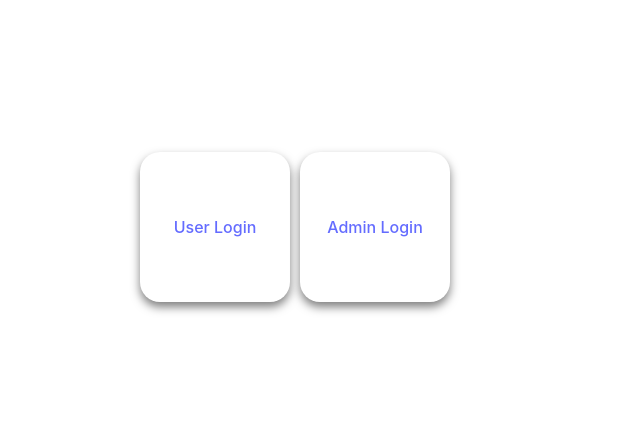
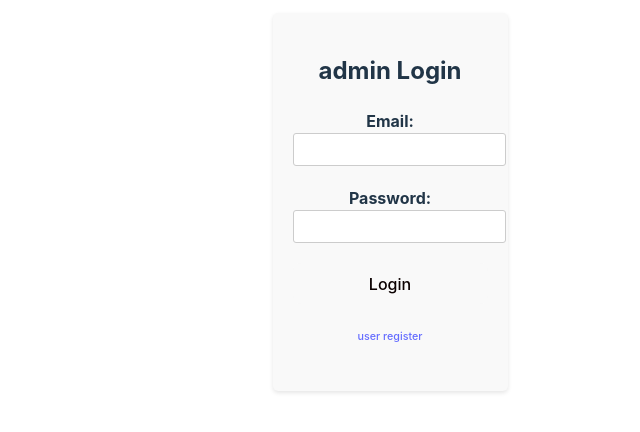
Before and after one commit to mahe1999mh/pes, a React (Vite) app in the folder client/: page /admin in a window 1280 px wide. Shown: the part 198-630 px from the top of the page, without its empty margins (250-890 px from the left). Built offline with nearby package versions, Linux system fonts and the light colour scheme.

Commit message:
added admin login and table

```diff
--- a/client/src/App.jsx
+++ b/client/src/App.jsx
@@ -5,6 +5,8 @@ import SignupForm from "./pages/userSignup";
 import Login from "./pages/Login";
 import BookingForm from "./pages/BookingForm";
 import Main from "./pages/userPage/Main";
+import AdminLogin from "./pages/admin/adminLogin";
+import AdminHome from "./pages/admin/AdminHome";
 // import UserHome from "./pages/userPage/Home";
 
 function App() {
@@ -12,13 +14,14 @@ function App() {
     <div>
       <Routes>
         <Route path="/" element={<Home />} />
-        <Route path="/admin" element={<Home />} />
+          {/* admin login */}
+        <Route path="/admin" element={<AdminLogin />} />
+        <Route path="/admin/getdata" element={<AdminHome />} />
         <Route path="/user" element={<Login />} />
         <Route path="/usersignup" element={<SignupForm />} />
         {/*user after login  */}
         <Route path="/app/booking" element={<BookingForm />} />
         <Route path="/app/home" element={<Main />} />
-
         <Route path="*" element={<Navigate to="/usersignup" />} />
       </Routes>
     </div>
--- /dev/null
+++ b/client/src/pages/admin/AdminHome.jsx
@@ -0,0 +1,65 @@
+import React, { useEffect, useState } from 'react';
+
+const AdminHome = () => {
+  const [bookings, setBookings] = useState([]);
+
+  const auditoriums = {
+    "1": "Golden Jubilee",
+    "2": "MRD",
+    "3": "Panini",
+    "4": "Ramanujan",
+    "5": "Ashvamedha",
+    "6": "Be Block",
+    "7": "Jhansi Rani",
+    "8": "Trivarna",
+    "9": "Inspiration",
+  }
+
+  useEffect(() => {
+    fetchBookings();
+  }, []);
+
+  console.log(bookings,"bookings");
+
+  const fetchBookings = async () => {
+    try {
+      const response = await fetch('http://localhost:3000/getAllBookings');
+      const data = await response.json();
+      setBookings(data.bookings);
+    } catch (error) {
+      console.error('Error fetching bookings:', error);
+    }
+  };
+
+  return (
+    <>
+
+      <h1>Booking List</h1>
+      <table style={{ borderCollapse: 'collapse', width: '100%' }}>
+        <thead>
+          <tr>
+            <th style={{ border: '1px solid #dddddd', textAlign: 'left', padding: '8px' }}>Auditorium</th>
+            <th style={{ border: '1px solid #dddddd', textAlign: 'left', padding: '8px' }}>Start Date</th>
+            <th style={{ border: '1px solid #dddddd', textAlign: 'left', padding: '8px' }}>Start Time</th>
+            <th style={{ border: '1px solid #dddddd', textAlign: 'left', padding: '8px' }}>End Date</th>
+            <th style={{ border: '1px solid #dddddd', textAlign: 'left', padding: '8px' }}>End Time</th>
+            <th style={{ border: '1px solid #dddddd', textAlign: 'left', padding: '8px' }}>Action</th>
+          </tr>
+        </thead>
+        <tbody>
+          {bookings.map(booking => (
+            <tr key={booking.id} style={{ border: '1px solid #dddddd' }}>
+              <td style={{ border: '1px solid #dddddd', textAlign: 'left', padding: '8px' }}>{auditoriums[booking.auditorium]}</td>
+              <td style={{ border: '1px solid #dddddd', textAlign: 'left', padding: '8px' }}>{booking.start_date?.split("T")[0]}</td>
+              <td style={{ border: '1px solid #dddddd', textAlign: 'left', padding: '8px' }}>{booking.start_time?.substr(0, 5)}</td>
+              <td style={{ border: '1px solid #dddddd', textAlign: 'left', padding: '8px' }}>{booking.end_date?.split("T")[0]}</td>
+              <td style={{ border: '1px solid #dddddd', textAlign: 'left', padding: '8px' }}>{booking.end_time?.substr(0, 5)}</td>
+            </tr>
+          ))}
+        </tbody>
+      </table>
+    </>
+  );
+}
+
+export default AdminHome;
--- /dev/null
+++ b/client/src/pages/admin/adminLogin.jsx
@@ -0,0 +1,83 @@
+import React, { useState } from 'react';
+import { Link, useNavigate } from 'react-router-dom';
+import "../Login.css"
+const AdminLogin = () => {
+  const [formData, setFormData] = useState({
+    email: '',
+    password: '',
+  });
+  const navigate = useNavigate();
+
+  const handleChange = (e) => {
+    const { name, value } = e.target;
+    setFormData({
+      ...formData,
+      [name]: value,
+    });
+  };
+
+  const handleSubmit = async (e) => {
+    e.preventDefault();
+
+    try {
+      const response = await fetch('http://localhost:3000/adminlogin', {
+        method: 'POST',
+        headers: {
+          'Content-Type': 'application/json',
+        },
+        body: JSON.stringify(formData),
+      });
+
+      if (response.ok) {
+        const data = await response.json();
+        // Handle successful login
+        console.log('Login successful:', data);
+        localStorage.setItem("user_id",data?.user_id)
+        navigate("/admin/getdata");
+        // Use Navigate to redirect to "/app/booking"
+
+      } else {
+        // Handle login error
+        console.error('Login failed:', response.statusText);
+        alert("Login failed",response.statusText)
+      }
+    } catch (error) {
+      console.error('Error:', error);
+
+    }
+  };
+
+  return (
+    <div  className="login-container">
+      <h2>admin Login</h2>
+      <form onSubmit={handleSubmit}>
+        <div className="form-group">
+          <label htmlFor="email">Email:</label>
+          <input
+            type="email"
+            id="email"
+            name="email"
+            value={formData.email}
+            onChange={handleChange}
+            required
+          />
+        </div>
+        <div className="form-group">
+          <label htmlFor="password">Password:</label>
+          <input
+            type="password"
+            id="password"
+            name="password"
+            value={formData.password}
+            onChange={handleChange}
+            required
+          />
+        </div>
+        <button type="submit">Login</button>
+      </form>
+      <h6><Link to="usersignup">user register</Link></h6>
+    </div>
+  );
+};
+
+export default AdminLogin;
```
Also changed, not shown: 2 other files (tests, documents, lock files or other folders).
